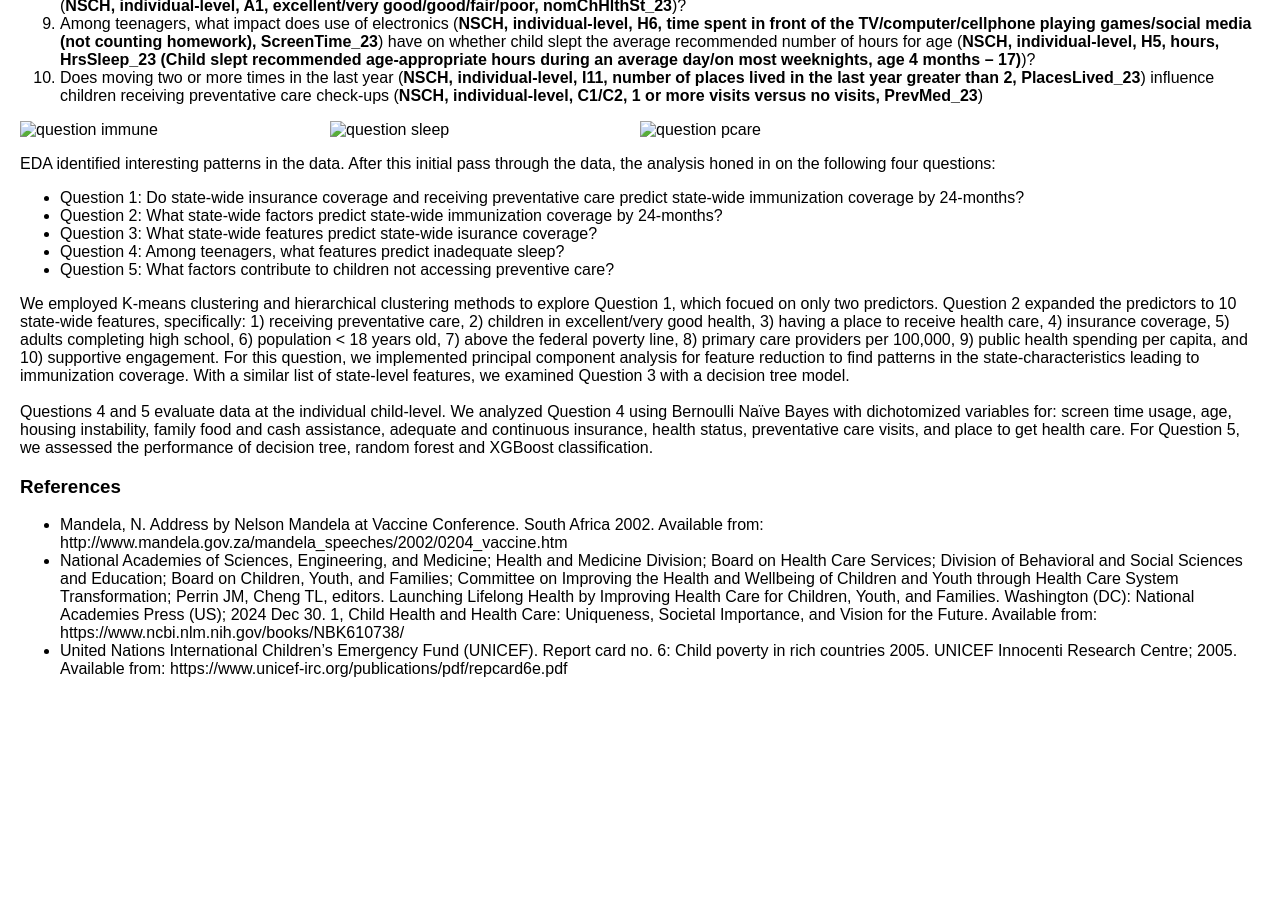
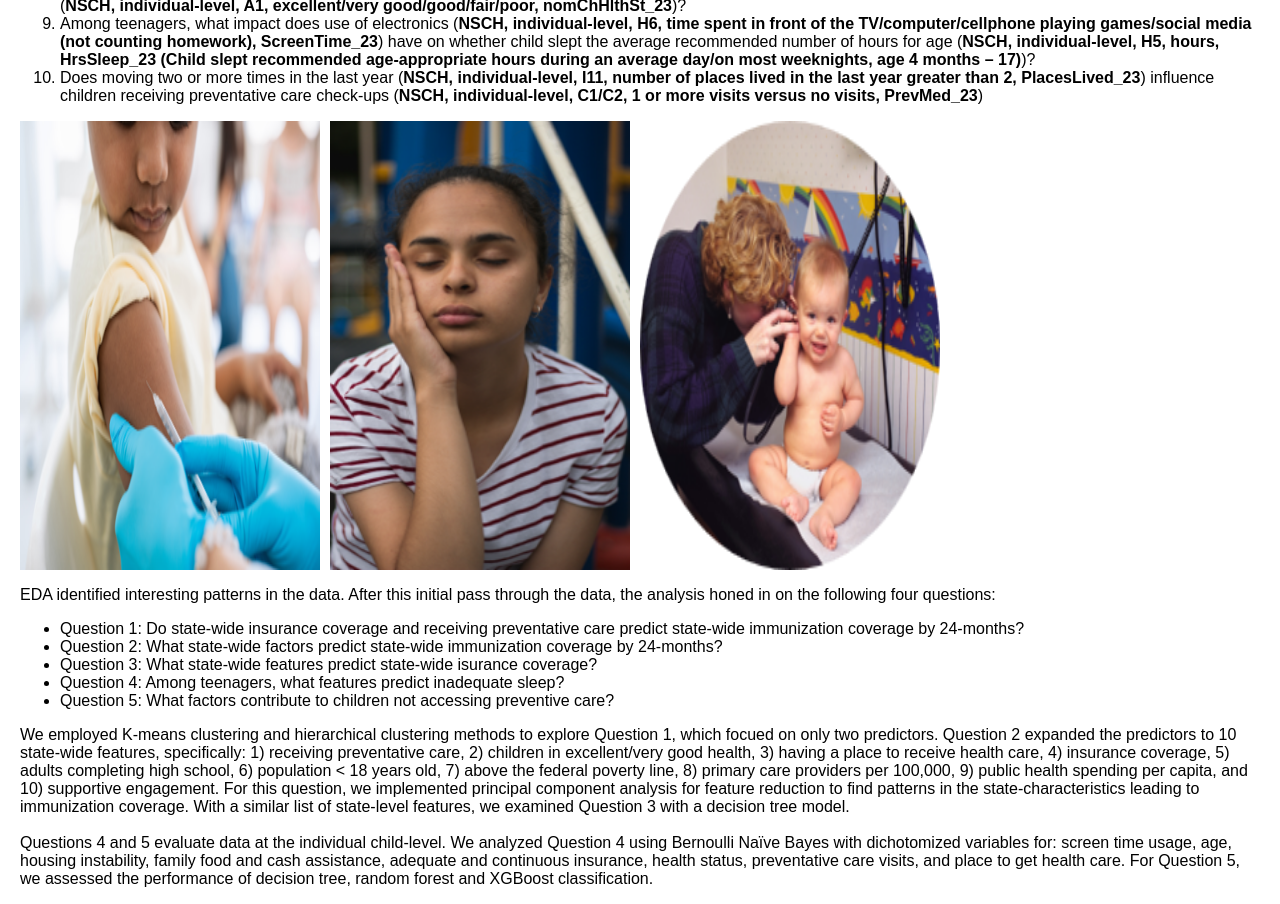
Before and after one commit to vt-art/NSCH-Machine-Learning-Project, a plain HTML site: page index.html in a window 1280 px wide. Shown: the part 2980-3884 px from the top of the page. Before the commit the page ends 3694 px from the top, so only its background shows below. Drawn offline with nearby package versions, Linux system fonts and the light colour scheme.

Commit message:
Update index.html

```diff
--- a/index.html
+++ b/index.html
@@ -214,9 +214,9 @@
     </p>
 
     <div class="top-images">
-      <img src="Child_immunized.PNG" alt="question immune">
-      <img src="Sleepy_Teen.PNG" alt="question sleep">
-      <img src="Preventative_Care_Visit.PNG" alt="question pcare">
+      <img src="images/Child_immunized.PNG" alt="question immune">
+      <img src="images/Sleepy_Teen.PNG" alt="question sleep">
+      <img src="images/Preventative_Care_Visit.PNG" alt="question pcare">
     </div>
 
     <p>
```
